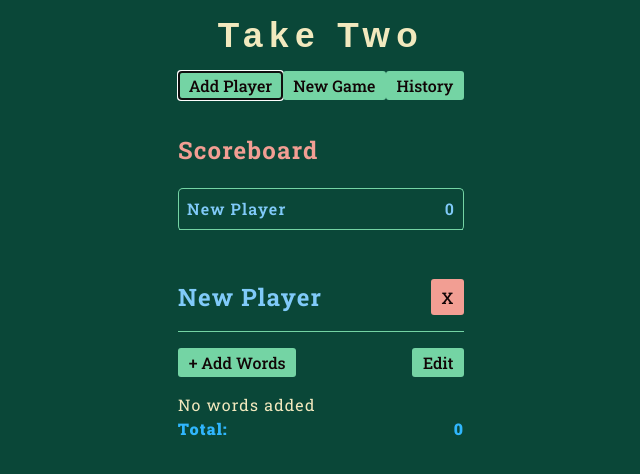
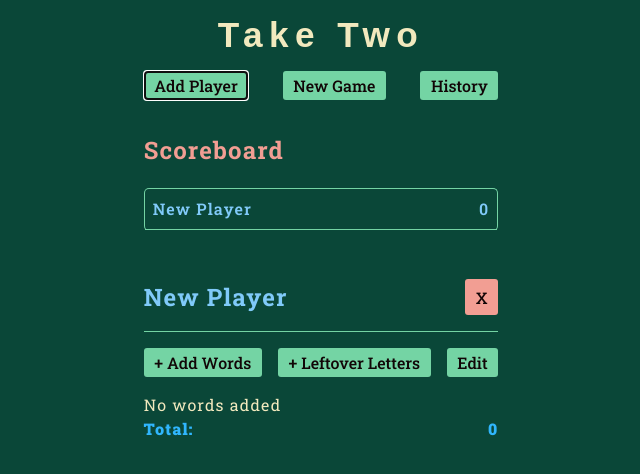
Before and after one commit to tyler-goodwin/take-two-calculator, a React (Vite) app: page / in a window 1280 px wide. Both pictures are taken after a click on the button "Add Player". Shown: the top 474 px of the page, without its empty margins (319-959 px from the left). Built offline with nearby package versions, Linux system fonts and the light colour scheme; a web font is replaced by a local one.

Commit message:
Add ability to set leftover letters

```diff
--- a/src/App.tsx
+++ b/src/App.tsx
@@ -81,6 +81,7 @@ const bindState = (
     removePlayer: () => {
       if (confirm("Are you sure?")) state.removePlayer(playerIndex);
     },
+    setLeftover: (letters: string) => state.setLeftoverLetters(playerIndex, letters),
     setName: (n) => state.setPlayerName(playerIndex, n),
   };
 };
@@ -91,14 +92,34 @@ interface PlayerProps {
     addWord: (word: string) => void;
     removeWord: (wordIndex: number) => void;
     removePlayer: () => void;
+    setLeftover: (letters: string) => void;
     setName: (name: string) => void;
   };
 }
 
 const PlayerView: FC<PlayerProps> = ({ player, actions }) => {
   const [adding, setAdding] = useState(false);
+  const [settingLeftover, setSettingLeftover] = useState(false);
   const [removing, setRemoving] = useState(false);
   const wordInputRef = useRef<HTMLInputElement>(null);
+
+  const beginSettingLeftover = () => {
+    setSettingLeftover(true)
+    setTimeout(() => {
+      if (!wordInputRef.current) return
+      wordInputRef.current.value = player.leftover?.word || ""
+      wordInputRef.current.focus()
+    })
+  }
+  const setLeftover = () => {
+    if (!wordInputRef.current) return;
+
+    const value = wordInputRef.current?.value.trim();
+    if (!value) return;
+
+    actions.setLeftover(value);
+    setSettingLeftover(false);
+  }
 
   return (
     <div className="Player">
@@ -108,7 +129,7 @@ const PlayerView: FC<PlayerProps> = ({ player, actions }) => {
         onRemove={() => actions.removePlayer()}
       />
       <div className="Player__actions">
-        {!adding && !removing && (
+        {!adding && !removing && !settingLeftover && (
           <>
             <button
               type="button"
@@ -118,6 +139,9 @@ const PlayerView: FC<PlayerProps> = ({ player, actions }) => {
               }}
             >
               + Add Words
+            </button>
+            <button type="button" onClick={beginSettingLeftover}>
+              + Leftover Letters
             </button>
             <button
               type="button"
@@ -158,6 +182,20 @@ const PlayerView: FC<PlayerProps> = ({ player, actions }) => {
           </button>
         </form>
       )}
+      {settingLeftover && (
+        <form
+          className="Player__wordForm"
+          onSubmit={(e) => {
+            e.preventDefault();
+            setLeftover();
+          }}
+        >
+          <input type="text" autoComplete="off" autoCorrect="off" spellCheck={false} ref={wordInputRef} />
+          <button type="button" onClick={setLeftover}>
+            Done
+          </button>
+        </form>
+      )}
       {player.words.length === 0 && <em>No words added</em>}
       <div className="Player__wordList">
         {player.words.map((w, i) => (
@@ -175,6 +213,10 @@ const PlayerView: FC<PlayerProps> = ({ player, actions }) => {
             )}
           </Fragment>
         ))}
+        {player.leftover && <>
+          <span>Leftover: {player.leftover.word}</span>
+          <span className="right-align">{player.leftover.score}</span>
+        </>}
         <span className="Player__scoreTotal">Total:</span>
         <span className="Player__scoreTotal right-align">{player.score}</span>
       </div>
--- a/src/useScoringLogic.ts
+++ b/src/useScoringLogic.ts
@@ -64,6 +64,7 @@ interface Word {
 export interface Player {
   name: string;
   words: Word[];
+  leftover?: Word;
   score: number;
 }
 
@@ -112,11 +113,27 @@ export const useScoringLogic = () => {
         return {
           ...player,
           words,
-          score: words.reduce((acc, w) => acc + w.score, 0),
+          score: words.reduce((acc, w) => acc + w.score, 0) - (player.leftover?.score || 0),
         };
       })
     );
   }, []);
+
+  const setLeftoverLetters = useCallback((playerIndex: number, letters: string) => {
+    setPlayers((players) => players.map((player, index) => {
+      if (index !== playerIndex) return player
+
+      const leftoverScore = -1 * calculateWordScore(letters)
+      return {
+        ...player,
+        leftover: {
+          word: letters,
+          score: leftoverScore,
+        },
+        score: player.words.reduce((acc, w) => acc + w.score, 0) - leftoverScore
+      }
+    }))
+  }, [])
 
   const removeWord = useCallback((playerIndex: number, wordIndex: number) => {
     setPlayers((players) =>
@@ -135,7 +152,7 @@ export const useScoringLogic = () => {
 
   const clearWords = useCallback(() => {
     setPlayers((players) =>
-      players.map((p) => ({ ...p, words: [], score: 0 }))
+      players.map((p) => ({ ...p, words: [], leftover: { word: "", score: 0 }, score: 0 }))
     );
   }, []);
 
@@ -147,5 +164,6 @@ export const useScoringLogic = () => {
     addWord,
     removeWord,
     clearWords,
+    setLeftoverLetters,
   };
 };
```
